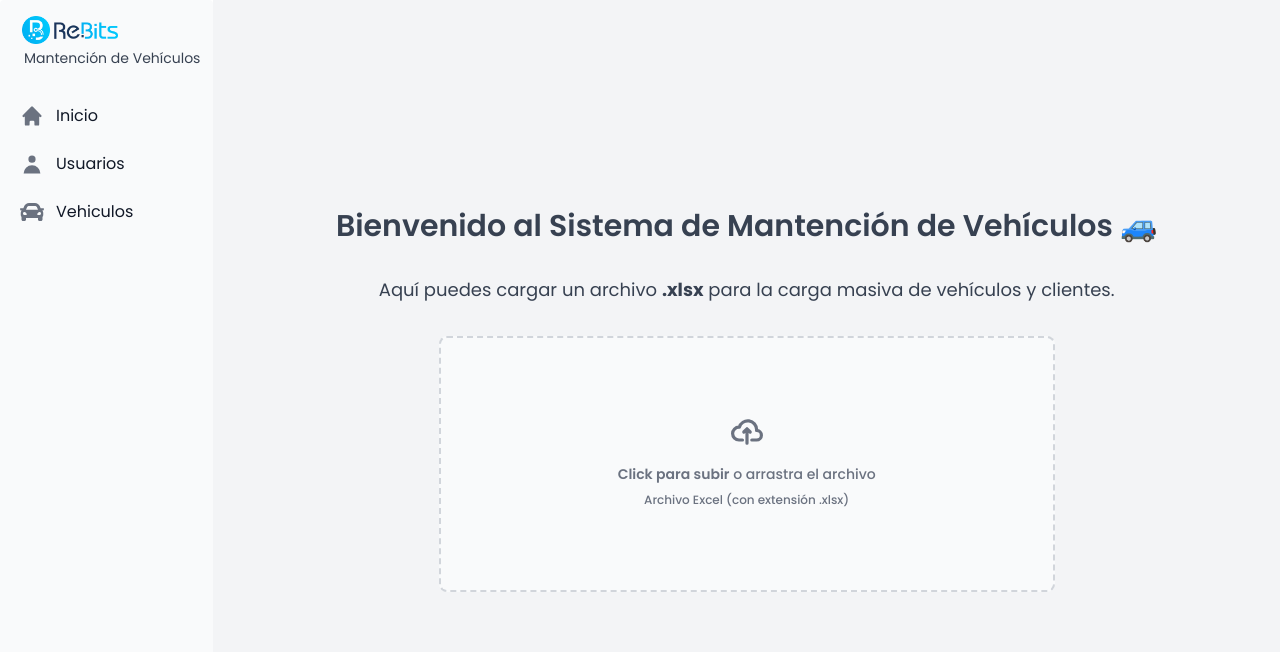
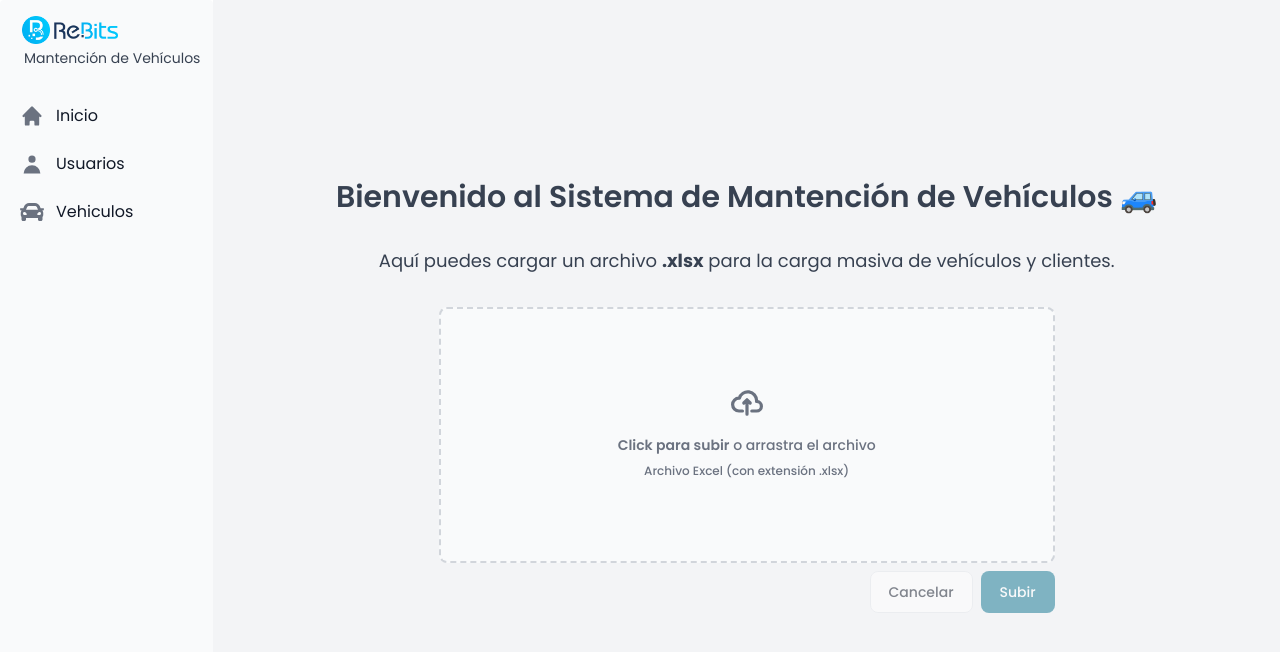
Before and after one commit to nicolas772/sistema-mantencion-vehiculos, a React (Vite) app in the folder frontend/: page / in a window 1280 px wide. Shown: the top 652 px of the page. Built offline with nearby package versions, Linux system fonts and the light colour scheme.

Commit message:
implementar flujo de subir archivo excel, con manejo de excepcion

```diff
--- a/frontend/src/components/Dropzone.jsx
+++ b/frontend/src/components/Dropzone.jsx
@@ -1,8 +1,39 @@
-import { FileInput, Label } from "flowbite-react";
+/* eslint-disable react/prop-types */
+import { useState } from "react";
+import { FileInput, Label, Button } from "flowbite-react";
 
-export default function Dropzone() {
+export default function Dropzone({handleMessage, handleStatus}) {
+  const [selectedFile, setSelectedFile] = useState(null);
+
+  const handleFileChange = (event) => {
+    setSelectedFile(event.target.files[0]);
+  };
+
+  const handleRemoveFile = () => {
+    setSelectedFile(null);
+  };
+
+  const handleUpload = () => {
+    if (selectedFile) {
+      const formData = new FormData();
+      formData.append("archivo", selectedFile);
+      handleMessage("El archivo fue subido correctamente.")
+      handleStatus("success") // o "error"
+    }
+  };
+
   return (
-    <div className="flex w-3/5 items-center justify-center">
+    <div className="w-3/5">
+      {selectedFile ? (
+        <div className="flex items-center justify-between p-4 border border-gray-300 rounded-lg bg-gray-50 dark:bg-gray-700 dark:border-gray-600">
+          <p className="text-gray-700 dark:text-gray-300">
+            {selectedFile.name}
+          </p>
+          <Button color="gray" onClick={handleRemoveFile}>
+            Eliminar
+          </Button>
+        </div>
+      ) : (
         <Label
           htmlFor="dropzone-file"
           className="flex h-64 w-full cursor-pointer flex-col items-center justify-center rounded-lg border-2 border-dashed border-gray-300 bg-gray-50 hover:bg-gray-100 dark:border-gray-600 dark:bg-gray-700 dark:hover:border-gray-500 dark:hover:bg-gray-600"
@@ -26,10 +57,26 @@ export default function Dropzone() {
             <p className="mb-2 text-sm text-gray-500 dark:text-gray-400">
               <span className="font-semibold">Click para subir</span> o arrastra el archivo
             </p>
-          <p className="text-xs text-gray-500 dark:text-gray-400">Archivo Excel (con extensión .xlsx)</p>
+            <p className="text-xs text-gray-500 dark:text-gray-400">
+              Archivo Excel (con extensión .xlsx)
+            </p>
           </div>
-        <FileInput id="dropzone-file" className="hidden" />
+          <FileInput
+            id="dropzone-file"
+            className="hidden"
+            onChange={handleFileChange}
+            accept=".xlsx"
+          />
         </Label>
+      )}
+      <div className="flex gap-2 my-2 justify-end">
+        <Button color="gray" onClick={handleRemoveFile} disabled={!selectedFile}>
+          Cancelar
+        </Button>
+        <Button onClick={handleUpload} disabled={!selectedFile}>
+          Subir
+        </Button>
+      </div>
     </div>
   );
 }
--- a/frontend/src/components/Home.jsx
+++ b/frontend/src/components/Home.jsx
@@ -1,13 +1,34 @@
+import { useState } from "react";
 import Dropzone from "./Dropzone";
+import PostUpload from "./PostUpload";
 
 export default function Home() {
+  const [message, setMessage] = useState("");
+  const [status, setStatus] = useState(""); // 'success' or 'error'
+
+  const handleStatus = (estado) => {
+    setStatus(estado)
+  }
+
+  const handleMessage = (mensaje) => {
+    setMessage(mensaje)
+  }
+
   return (
     <div className="mx-5 flex flex-col items-center justify-center h-screen bg-gray-100 text-gray-700">
       <h1 className="text-3xl font-semibold mb-8">Bienvenido al Sistema de Mantención de Vehículos 🚙</h1>
-      <p className="text-lg text-gray-700 mb-8">
-        Aquí puedes cargar un archivo <strong>.xlsx</strong> para la carga masiva de vehículos y clientes.
-      </p>
-      <Dropzone/>
+      {
+        status
+        ? (<PostUpload message={message} status={status}/>)
+        : (
+          <>
+            <p className="text-lg text-gray-700 mb-8">
+            Aquí puedes cargar un archivo <strong>.xlsx</strong> para la carga masiva de vehículos y clientes.
+            </p>
+            <Dropzone handleMessage={handleMessage} handleStatus={handleStatus}/>
+          </>
+        )
+      }
     </div>
   );
 }
--- /dev/null
+++ b/frontend/src/components/PostUpload.jsx
@@ -0,0 +1,21 @@
+import { Button } from "flowbite-react";
+
+ // eslint-disable-next-line react/prop-types
+ export default function PostUpload ({message, status}) {
+  return (
+    <>
+      <p className="text-lg text-gray-700 mb-4">
+        {message}
+      </p>
+      {
+        (status === "success")
+        ? (
+          <Button onClick={() => window.location.reload()}>Subir otro archivo</Button>
+        )
+        : (
+          <Button onClick={() => window.location.reload()}>Volver a intentar</Button>
+        )
+      }
+    </>
+  )
+}
--- a/frontend/src/main.jsx
+++ b/frontend/src/main.jsx
@@ -33,6 +33,6 @@ const router = createBrowserRouter([
 
 createRoot(document.getElementById('root')).render(
   <StrictMode>
-    <RouterProvider router={router} />
+      <RouterProvider router={router} />
   </StrictMode>,
 )
```
Lines whose indentation alone changed are shown as unchanged.
